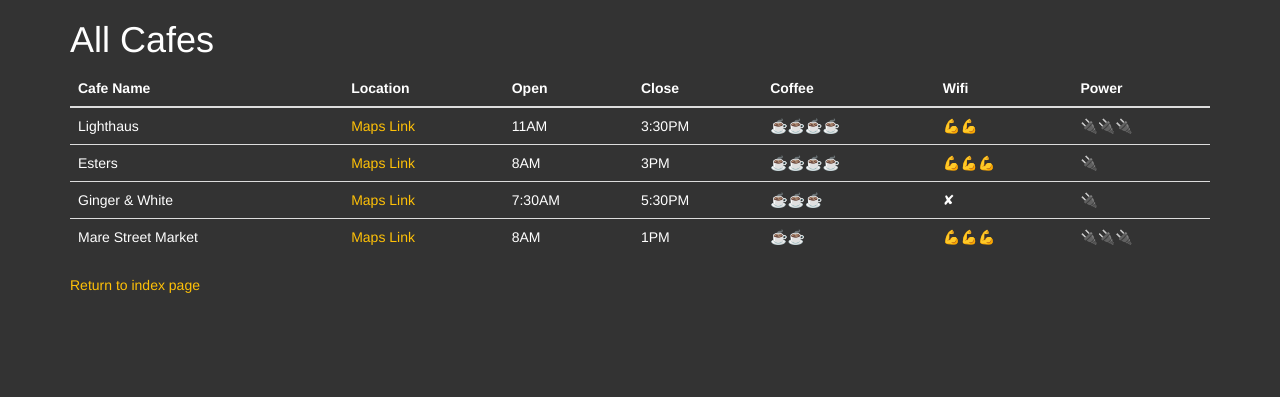
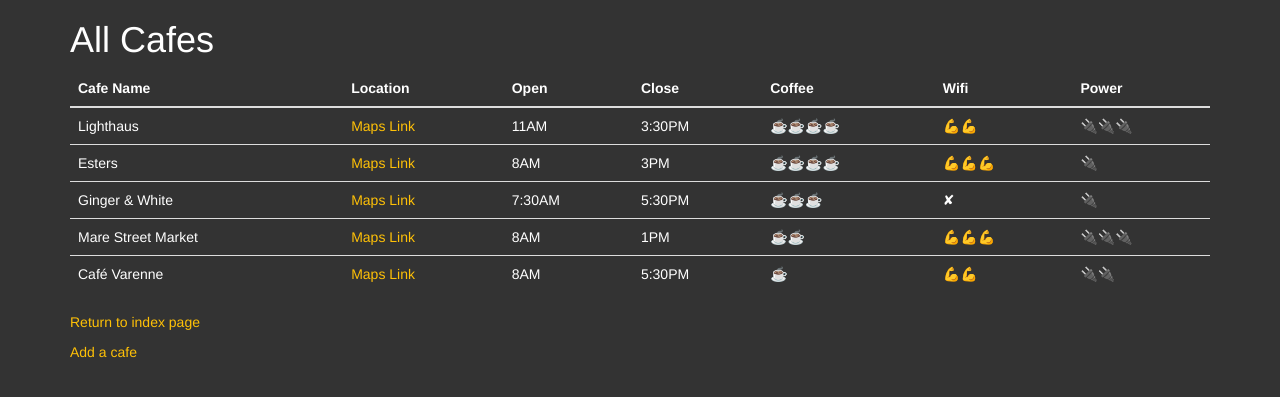
Before and after one commit to marionrobert/CoffeeAndWifi, a Flask app: page /cafes in a window 1280 px wide. Shown: the top 397 px of the page. Run offline with Flask 2, Linux system fonts and the light colour scheme; some libraries are stand-ins or nearby versions.

Commit message:
last improvments

```diff
--- a/cafe-data.csv
+++ b/cafe-data.csv
@@ -3,3 +3,4 @@ Lighthaus,https://goo.gl/maps/2EvhB4oq4gyUXKXx9,11AM, 3:30PM,☕☕☕☕️,
 Esters,https://goo.gl/maps/13Tjc36HuPWLELaSA,8AM,3PM,☕☕☕☕,💪💪💪,🔌
 Ginger & White,https://goo.gl/maps/DqMx2g5LiAqv3pJQ9,7:30AM,5:30PM,☕☕☕,✘,🔌
 Mare Street Market,https://goo.gl/maps/ALR8iBiNN6tVfuAA8,8AM,1PM,☕☕,💪💪💪,🔌🔌🔌
+Café Varenne,https://goo.gl/maps/iJsdD6DyPHAbUygE8,8AM,5:30PM,☕,💪💪,🔌🔌
--- a/main.py
+++ b/main.py
@@ -1,4 +1,4 @@
-from flask import Flask, render_template
+from flask import Flask, render_template, redirect, url_for
 from flask_bootstrap import Bootstrap
 from flask_wtf import FlaskForm
 from wtforms import StringField, SubmitField, SelectField
@@ -22,30 +22,24 @@ class CafeForm(FlaskForm):
     submit = SubmitField('Submit')
 
 
-# Exercise:
-# add: Location URL, open time, closing time, coffee rating, wifi rating, power outlet rating fields
-# make coffee/wifi/power a select element with choice of 0 to 5.
-#e.g. You could use emojis ☕️/💪/✘/🔌
-# make all fields required except submit
-# use a validator to check that the URL field has a URL entered.
-# ---------------------------------------------------------------------------
-
-
-# all Flask routes below
 @app.route("/")
 def home():
     return render_template("index.html")
 
 
-@app.route('/add')
+@app.route('/add', methods=["GET", "POST"])
 def add_cafe():
     form = CafeForm()
     if form.validate_on_submit():
-        print("True")
-        print(form.location.data)
-    # Exercise:
-    # Make the form write a new row into cafe-data.csv
-    # with   if form.validate_on_submit()
+        with open('cafe-data.csv', "a", encoding="utf8") as csv_file:
+            csv_file.write(f"\n{form.cafe.data},"
+                           f"{form.location.data},"
+                           f"{form.open.data},"
+                           f"{form.close.data},"
+                           f"{form.coffee.data},"
+                           f"{form.wifi.data},"
+                           f"{form.power.data}")
+        return redirect(url_for('cafes'))
     return render_template('add.html', form=form)
 
 
--- a/templates/add.html
+++ b/templates/add.html
@@ -18,7 +18,7 @@
       <!-- This is where your WTForm will go -->
         {{ wtf.quick_form(form, novalidate=True) }}
 
-	  <p class="space-above"><a href="#">See all cafes</a></p>
+	  <p class="space-above"><a href="{{ url_for('cafes')}}">See all cafes</a></p>
 
     </div>
   </div>
--- a/templates/cafes.html
+++ b/templates/cafes.html
@@ -37,7 +37,8 @@
           </tbody>
   	  </table>
 
-      <p><a href="#">Return to index page</a></p>
+        <p><a href="{{ url_for('home')}}">Return to index page</a></p>
+        <p><a href="{{ url_for('add_cafe')}}">Add a cafe</a></p>
 
     </div>
   </div>
```
